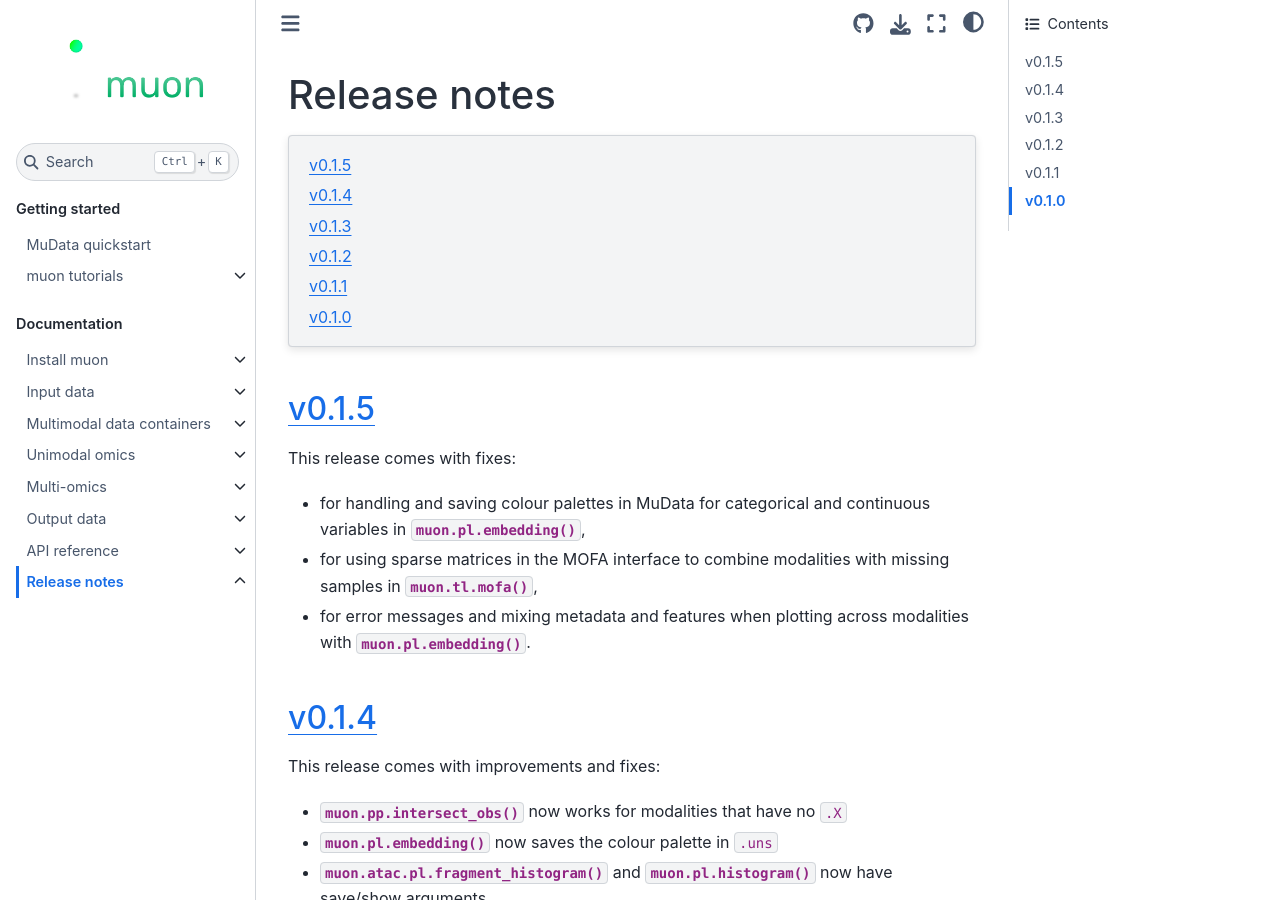
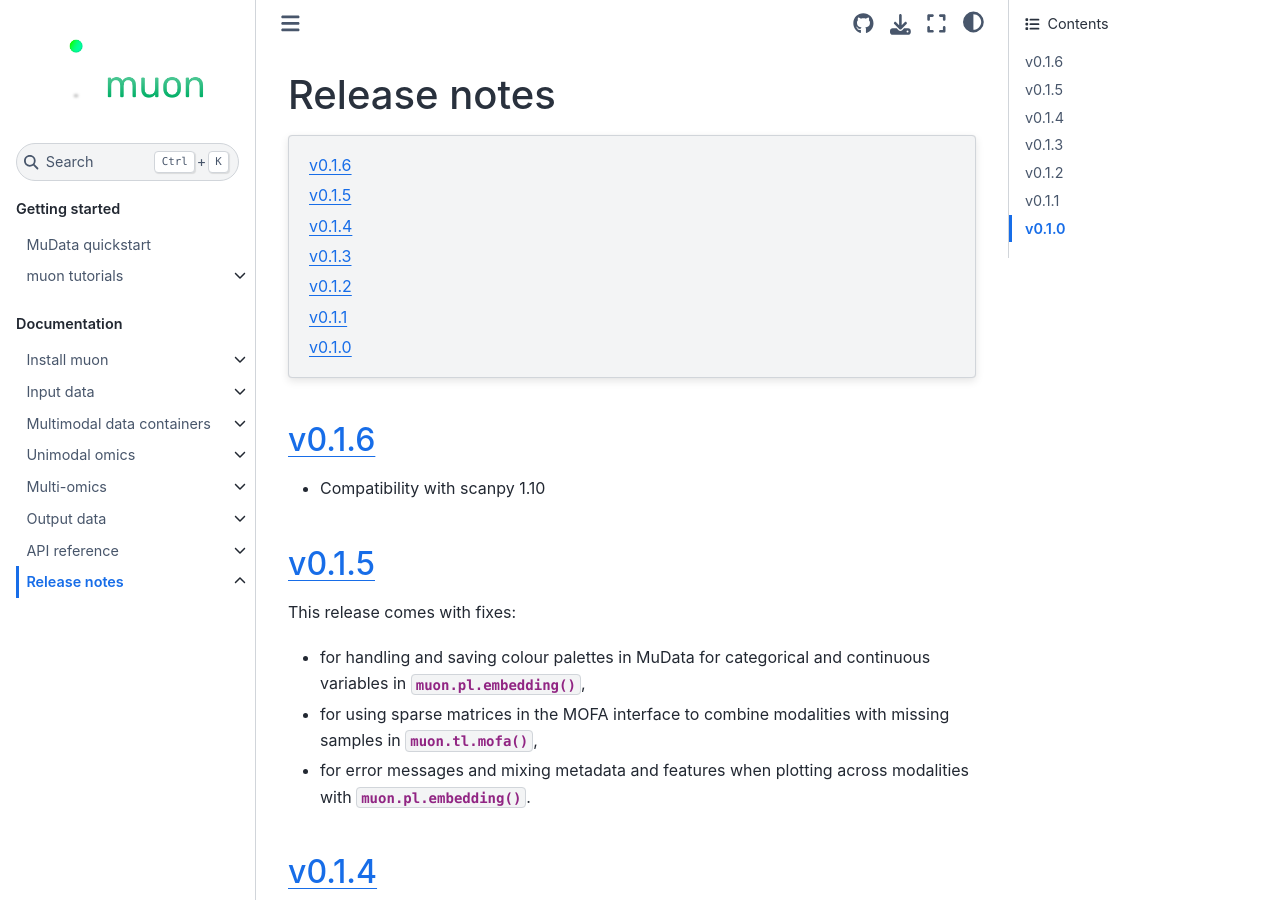
Before and after one commit to viciosO123/muon, a Sphinx documentation site: the page built from docs/source/changelog.rst, in a window 1280 px wide and 900 px high. Built offline with Sphinx 7.4.7 and the Sphinx Book theme 1.1.4, drawn with Linux system fonts in a browser that asks for light colours; pages that are not in the unit, such as notebooks, are missing from menus.

Commit message:
release note

```diff
--- a/docs/source/changelog.rst
+++ b/docs/source/changelog.rst
@@ -8,6 +8,12 @@ Release notes
    :maxdepth: 10
 
    *
+
+
+v0.1.6
+------
+
+* Compatibility with scanpy 1.10
 
 v0.1.5
 ------
```
